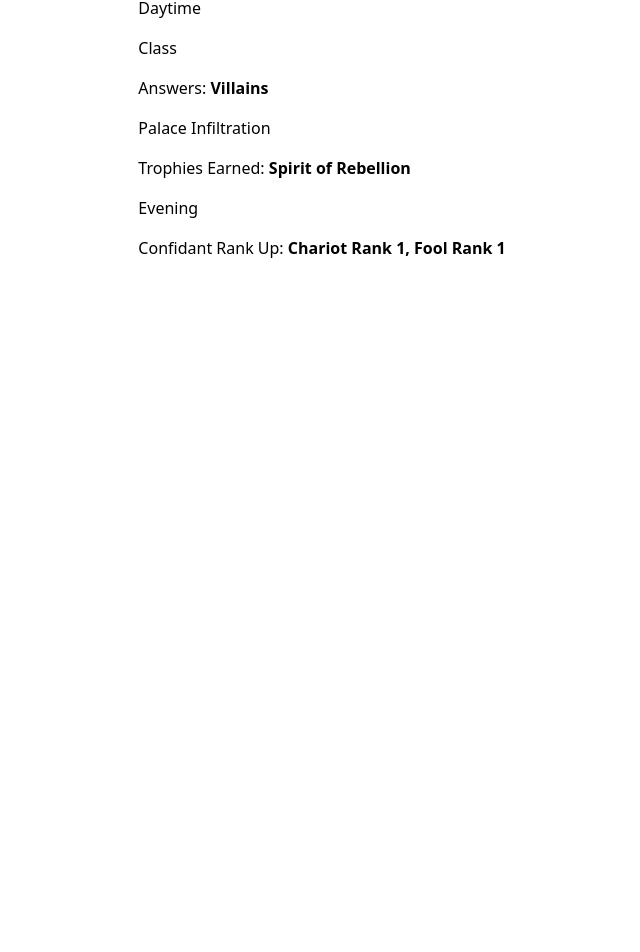
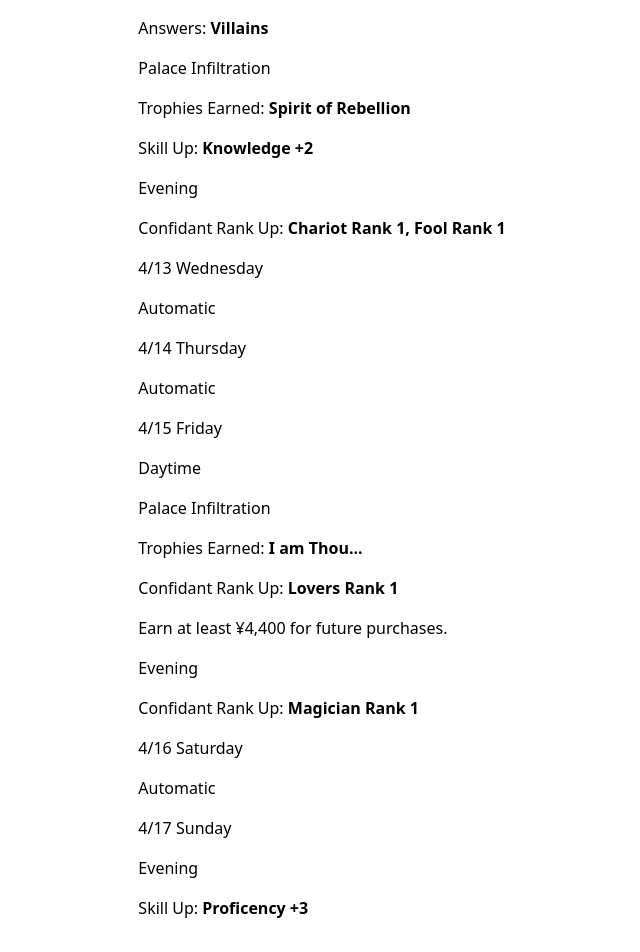
Before and after one commit to nishanbajracharya/p5r, a React (Vite) app: page / in a window 1280 px wide. Shown: the part 432-1384 px from the top of the page, without its empty margins (318-958 px from the left). Before the commit the page ends 800 px from the top, so only its background shows below. Built offline with nearby package versions, Linux system fonts and the light colour scheme.

Commit message:
Add new events

```diff
--- a/src/components/DayView.tsx
+++ b/src/components/DayView.tsx
@@ -2,7 +2,7 @@ import { useState, useEffect } from 'react';
 
 import { Day, Event, Month } from '../modules/Month';
 
-export function EventView(props: { data: Event }) {
+export function EventView(props: { data?: Event }) {
   const { data } = props;
 
   return <div className="event-list">
@@ -43,6 +43,53 @@ export function EventView(props: { data: Event }) {
       </div>
     }
     {
+      data?.isCraftItem && <div className="event">
+        {
+          data?.itemCraft && <div className="event-content">
+            {data.itemCraft.join(', ')}
+          </div>
+        }
+      </div>
+    }
+    {
+      data?.isSkillUp && <div className="event">
+        {
+          data?.skills && <div className="event-content">
+            <p>Skill Up: <strong>
+              {
+                data.skills.map(skill => `${skill.name} +${skill.increase}`).join(', ')
+              }
+            </strong>
+            </p>
+          </div>
+        }
+      </div>
+    }
+    {
+      data?.isVisitLibrary && <div className="event">
+        {
+          data.isBorrowBook && <div className="event-content">
+            Borrow {data.bookNames?.join(', ')}
+          </div>
+        }
+      </div>
+    }
+    {
+      data?.isBuyItem && <div className="event">
+        <div className="event-content">Buy <strong>{data?.buyItems?.join(', ')}</strong>
+        </div>
+      </div>
+    }
+    {
+      data?.isVisitPerson && <div className="event">
+        <div className="event-content">
+          {
+            data?.visitedPeople?.map(person => <p>Visit <strong>{person}</strong></p>)
+          }
+        </div>
+      </div>
+    }
+    {
       data?.notes && <div className="event">
         <div className="event-content">
           {
@@ -70,6 +117,6 @@ export function DayView(props: { data: Day, month: Month }) {
     {day.evening && <p className="day-evening">Evening</p>}
     <EventView data={day.evening} />
 
-    {!(day.daytime && day.evening) && <p>Automatic</p>}
+    {!(day.daytime || day.evening) && <p>Automatic</p>}
   </div>;
 }
--- a/src/data/april.json
+++ b/src/data/april.json
@@ -51,6 +51,64 @@
           }
         ]
       }
+    },
+    {
+      "date": 13,
+      "name": "Wednesday"
+    },
+    {
+      "date": 14,
+      "name": "Thursday"
+    },
+    {
+      "date": 15,
+      "name": "Friday",
+      "daytime": {
+        "isPalaceInfiltration": true,
+        "isTrophyEarned": true,
+        "trophies": ["I am Thou..."],
+        "isConfidantUp": true,
+        "confidants": [
+          {
+            "name": "Lovers",
+            "increase": 1,
+            "rank": 1
+          }
+        ],
+        "notes": [
+          "Earn at least ¥4,400 for future purchases."
+        ]
+      },
+      "evening": {
+        "confidants": [
+          {
+            "name": "Magician",
+            "increase": 1,
+            "rank": 1
+          }
+        ],
+        "isConfidantUp": true
+      }
+    },
+    {
+      "date": 16,
+      "name": "Saturday"
+    },
+    {
+      "date": 17,
+      "name": "Sunday",
+      "evening": {
+        "isCraftItem": true,
+        "craftitem": "Automatic",
+        "isSkillUp": true,
+        "skills": [
+          {
+            "name": "Proficency",
+            "increase": 3,
+            "rank": 1
+          }
+        ]
+      }
     }
   ]
 }
--- a/src/modules/Month.ts
+++ b/src/modules/Month.ts
@@ -112,8 +112,8 @@ export type Skill = {
 export type Day = {
   date: number;
   name: DayNames;
-  daytime: Event;
-  evening: Event;
+  daytime?: Event;
+  evening?: Event;
 }
 
 export class Month {
```
